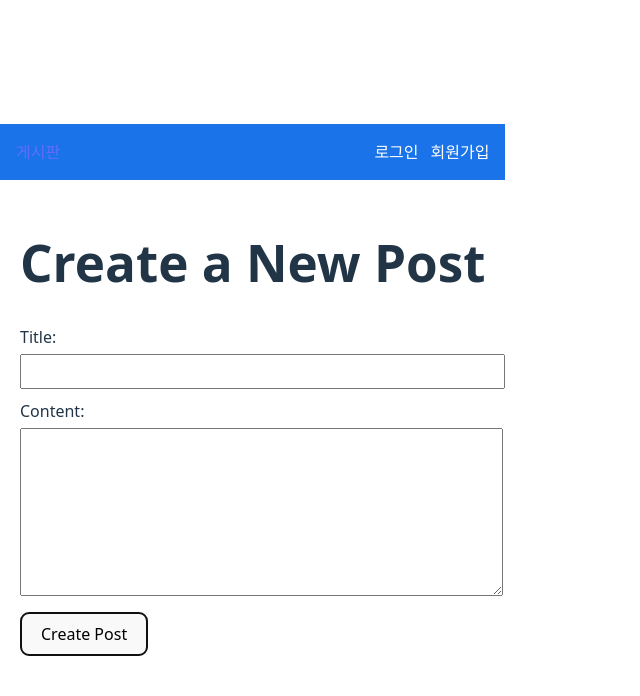
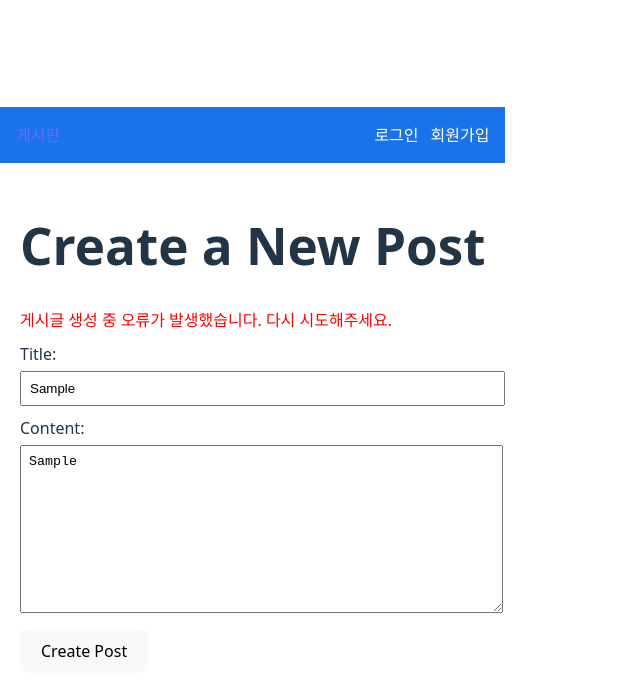
Before and after one commit to side-projectFOR/siatPosts, a React (Vite) app in the folder my-app/: page /boards/1/posts/create in a window 1280 px wide. Both pictures are taken after typing "Sample", "Sample" into the empty fields and a click on the button "Create Post". Shown: the top 696 px of the page, without its empty margins (0-640 px from the left). Built offline with nearby package versions, Linux system fonts and the light colour scheme; no server answers.

Commit message:
Implement post creation functionality with error handling and loading state

```diff
--- a/my-app/src/pages/PostCreatePage.tsx
+++ b/my-app/src/pages/PostCreatePage.tsx
@@ -1,27 +1,49 @@
 import React, { useState } from 'react';
+import { useNavigate, useParams } from 'react-router-dom';
+import { useCreatePostMutation } from '../api/apiSlice';
 
 const PostCreatePage: React.FC = () => {
+    const { slug = 'free' } = useParams<{ slug?: string }>(); // URL에서 boardSlug 가져오기
     const [title, setTitle] = useState('');
     const [content, setContent] = useState('');
+    const [createPost, { isLoading, error }] = useCreatePostMutation();
+    const navigate = useNavigate();
 
-    const handleSubmit = (e: React.FormEvent) => {
+    const handleSubmit = async (e: React.FormEvent) => {
         e.preventDefault();
         const authors = ['길동이', 'string', 'JD'];
         const randomAuthor = authors[Math.floor(Math.random() * authors.length)];
-        const newPost = {
-            postAuthor: randomAuthor,
-            postTitle: title,
-            postContent: content,
-        };
-        console.log('Post Created:', newPost);
-        // Add logic to send `newPost` to the server or state management
-        setTitle('');
-        setContent('');
+
+        try {
+            // RTK Query mutation 호출
+            const result = await createPost({
+                slug,
+                body: {
+                    postTitle: title,
+                    postContent: content,
+                    postAuthor: randomAuthor,
+                    isSecret: false,
+                    postPassword: '1234'
+                }
+            }).unwrap();
+
+            console.log('Post Created:', result);
+            // 성공 시 게시글 목록 또는 상세 페이지로 이동
+            navigate(`/${slug}/posts/${result.postIdx}`);
+        } catch (err) {
+            console.error('Failed to create post:', err);
+            // 에러 처리 - 에러 메시지 표시 등
+        }
     };
 
     return (
         <div style={{ padding: '20px' }}>
             <h1>Create a New Post</h1>
+            {error && (
+                <div style={{ color: 'red', marginBottom: '10px' }}>
+                    게시글 생성 중 오류가 발생했습니다. 다시 시도해주세요.
+                </div>
+            )}
             <form onSubmit={handleSubmit}>
                 <div style={{ marginBottom: '10px' }}>
                     <label>
@@ -46,8 +68,12 @@ const PostCreatePage: React.FC = () => {
                         />
                     </label>
                 </div>
-                <button type="submit" style={{ padding: '10px 20px', cursor: 'pointer' }}>
-                    Create Post
+                <button
+                    type="submit"
+                    style={{ padding: '10px 20px', cursor: 'pointer' }}
+                    disabled={isLoading}
+                >
+                    {isLoading ? '게시 중...' : 'Create Post'}
                 </button>
             </form>
         </div>
```
